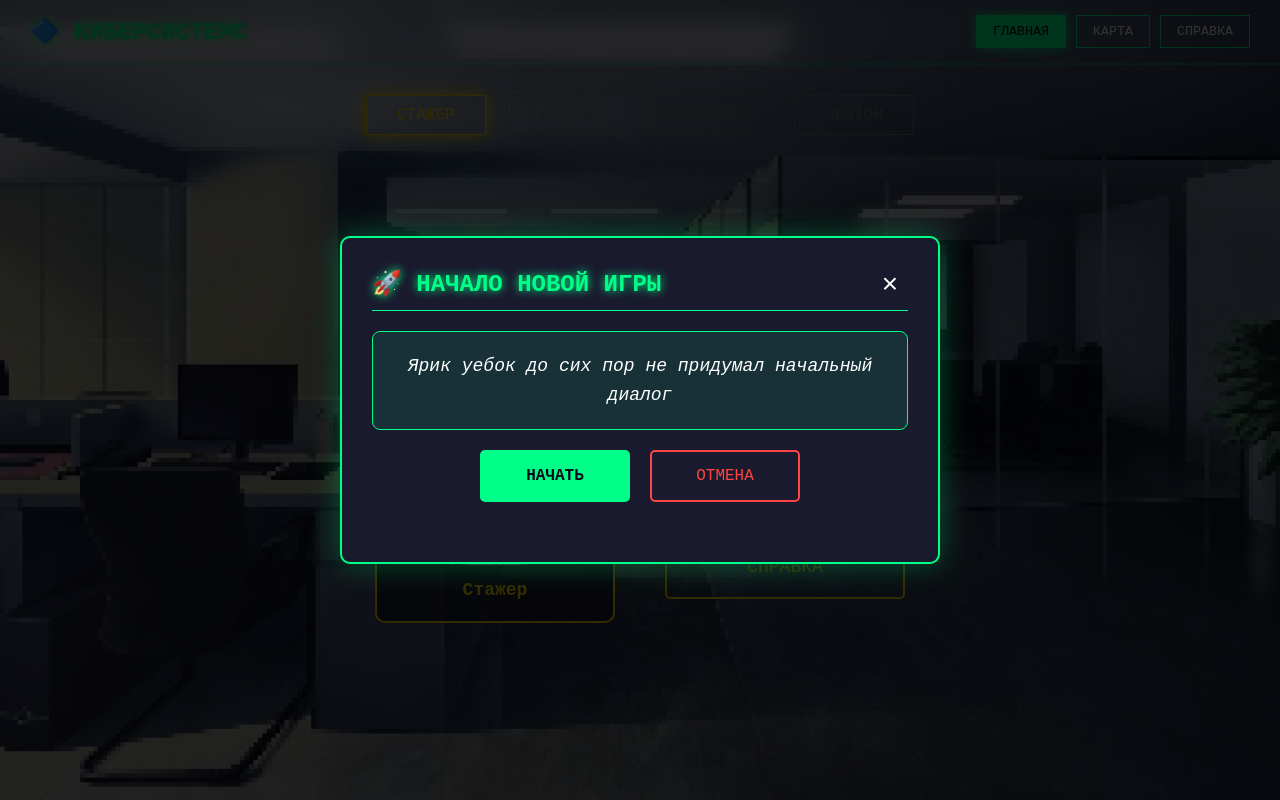
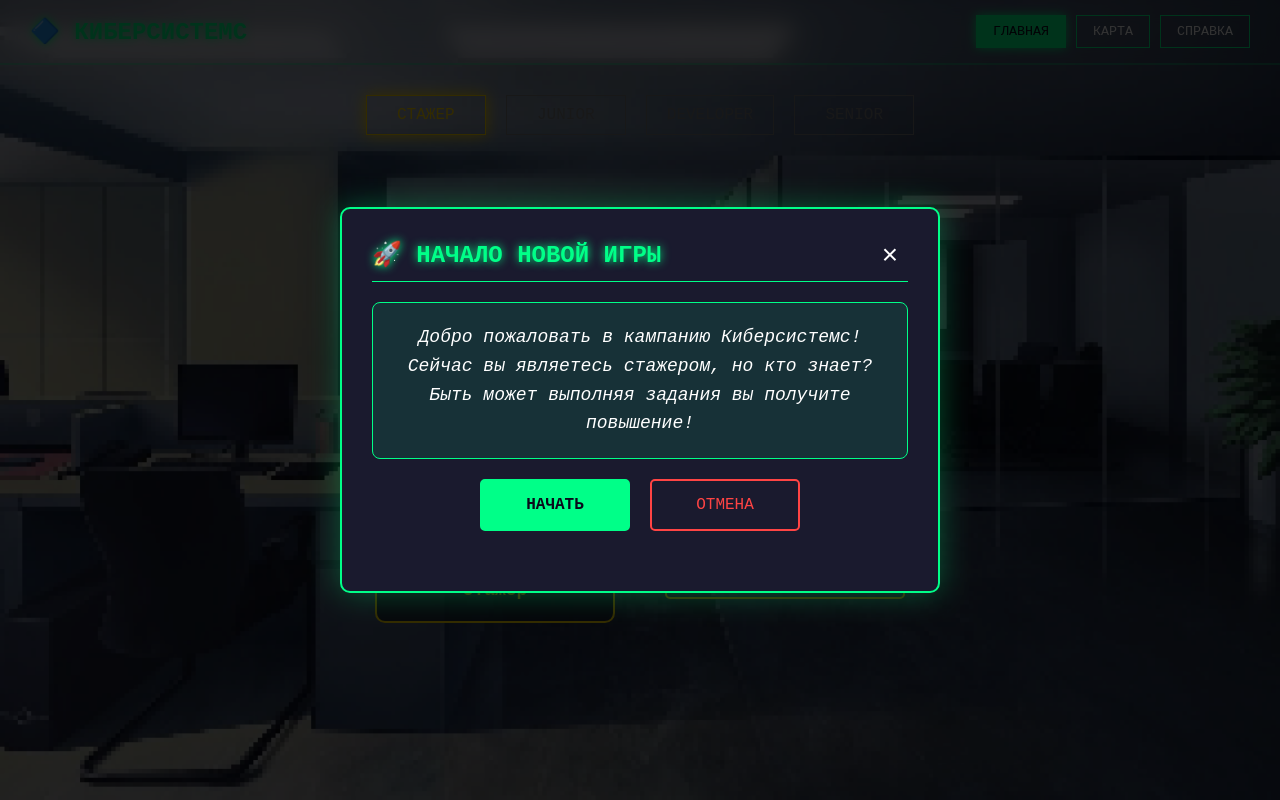
Before and after one commit to EgorZarame/Cyber-Systems, a website: page frontend/home/index.html in a window 1280 px wide. Both pictures are taken after a click on the button "НАЧАТЬ ИГРУ". Drawn offline with Linux system fonts and the light colour scheme.

Commit message:
marladka: я забыла про блядский начальный диалог, исправила,хотя предыдущий явно лучше

```diff
--- a/frontend/home/index.html
+++ b/frontend/home/index.html
@@ -501,7 +501,7 @@
 
             <div class="dialog-content">
                 <div class="dialog-message">
-                    Ярик уебок до сих пор не придумал начальный диалог
+                    Добро пожаловать в кампанию Киберсистемс! Сейчас вы являетесь стажером, но кто знает? Быть может выполняя задания вы получите повышение!
                 </div>
 
                 <div class="dialog-buttons">
```
